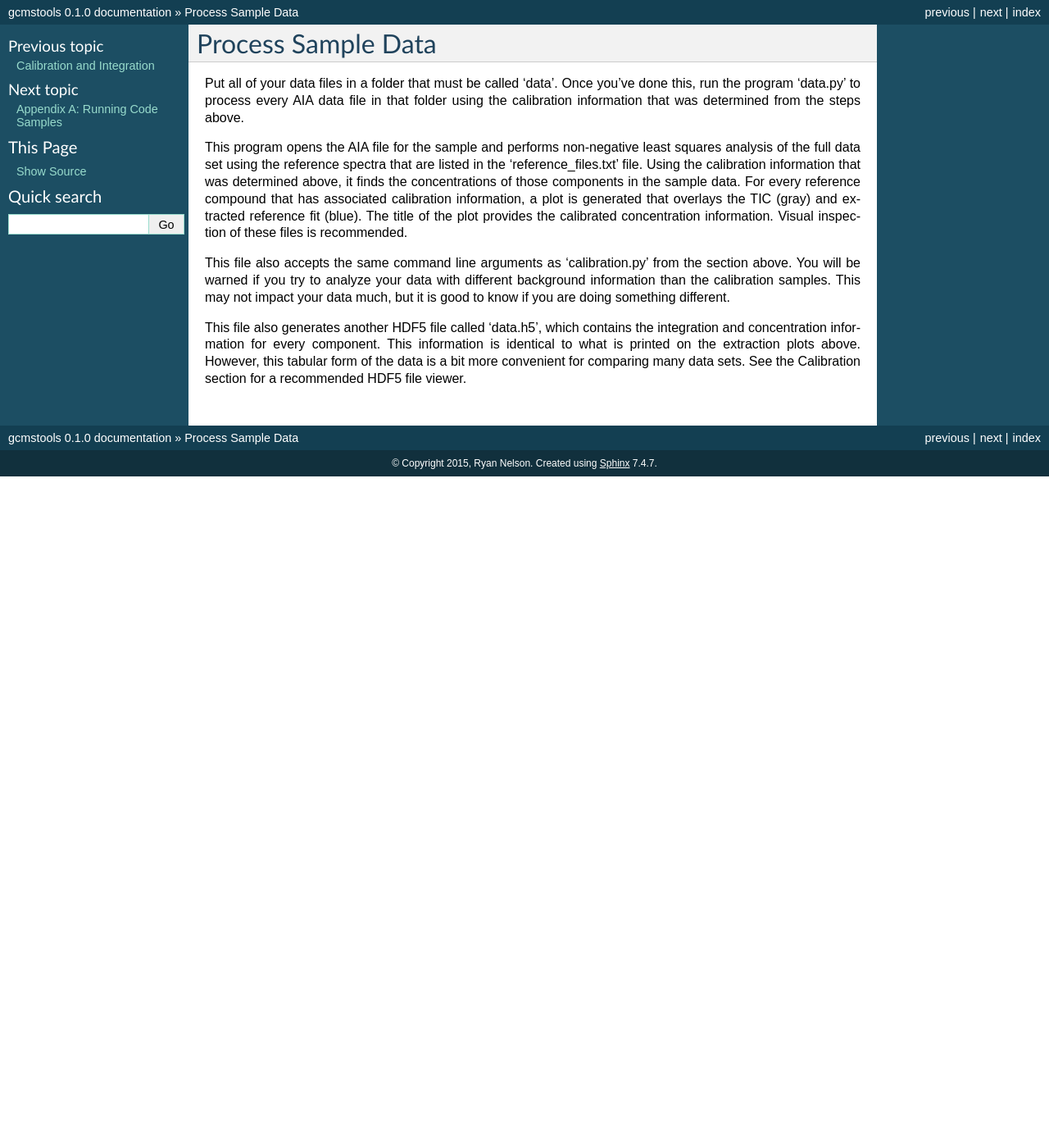
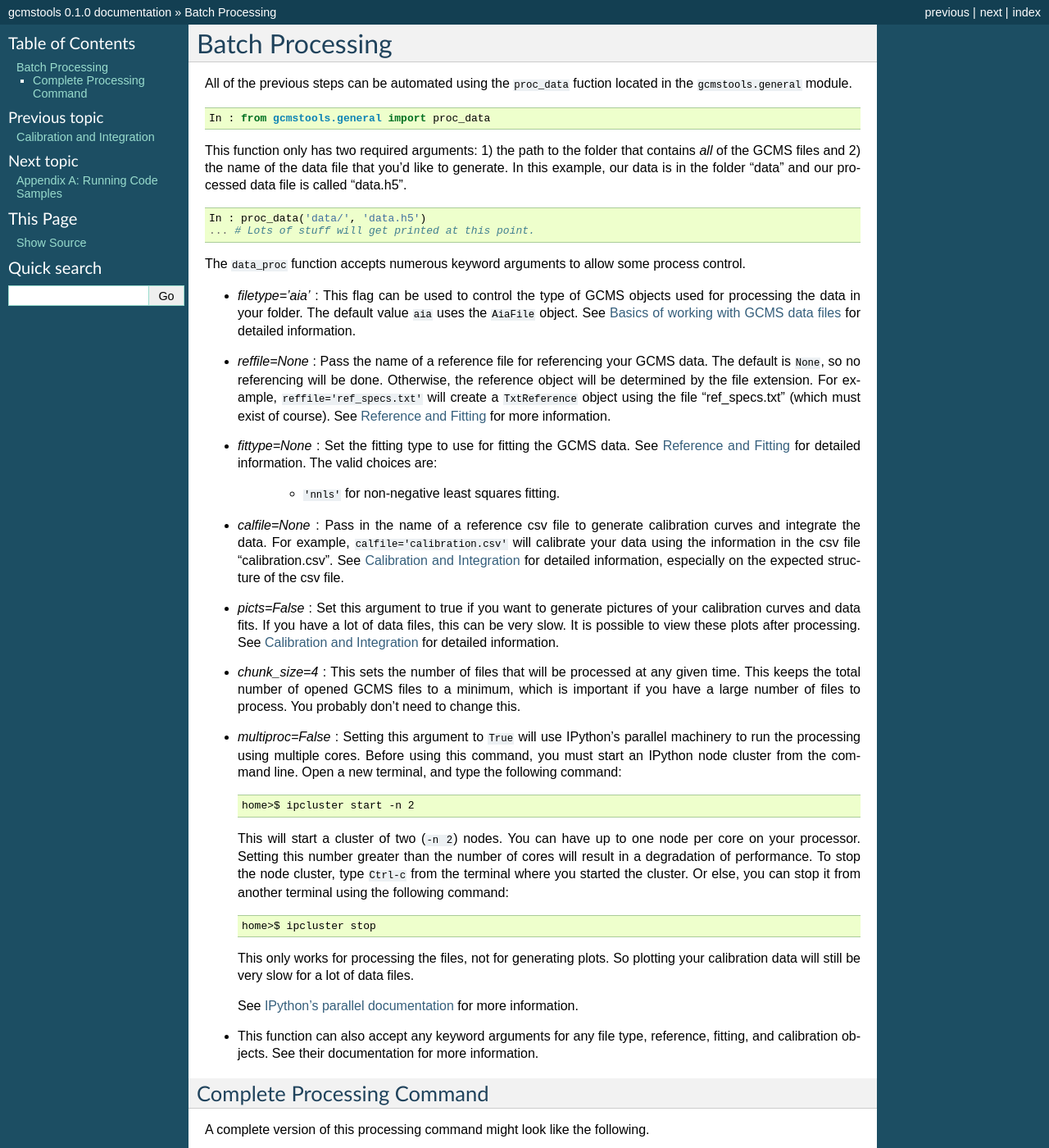
Before and after one commit to rnelsonchem/gcmstools, a Sphinx documentation site: the page built from docs/autoint.rst, in a window 1280 px wide and 1400 px high. Shown: the whole window at 82% size. Built offline with Sphinx 7.4.7, drawn with Linux system fonts in a browser that asks for light colours; some of the changed text lies outside the part shown.

Commit message:
Updated batch processing docs
Complete rewrite of batch processing docs.

```diff
--- a/docs/autoint.rst
+++ b/docs/autoint.rst
@@ -1,31 +1,99 @@
-.. _batch:
+Batch Processing
+################
 
-Process Sample Data
-###################
+All of the previous steps can be automated using the ``proc_data`` fuction
+located in the ``gcmstools.general`` module.
 
-Put all of your data files in a folder that must be called 'data'. Once you've
-done this, run the program 'data.py' to process every AIA data file in that
-folder using the calibration information that was determined from the steps
-above.
+.. code::
 
-This program opens the AIA file for the sample and performs non-negative least
-squares analysis of the full data set using the reference spectra that are
-listed in the 'reference\_files.txt' file. Using the calibration information
-that was determined above, it finds the concentrations of those components in
-the sample data. For every reference compound that has associated calibration
-information, a plot is generated that overlays the TIC (gray) and extracted
-reference fit (blue). The title of the plot provides the calibrated
-concentration information. Visual inspection of these files is recommended.
+    In : from gcmstools.general import proc_data
 
-This file also accepts the same command line arguments as 'calibration.py'
-from the section above. You will be warned if you try to analyze your data
-with different background information than the calibration samples. This may
-not impact your data much, but it is good to know if you are doing something
-different.
+This function only has two required arguments: 1) the path to the folder that
+contains *all* of the GCMS files and 2) the name of the data file that you'd
+like to generate. In this example, our data is in the folder "data" and our processed data file is called "data.h5".
 
-This file also generates another HDF5 file called 'data.h5', which contains
-the integration and concentration information for every component. This
-information is identical to what is printed on the extraction plots above.
-However, this tabular form of the data is a bit more convenient for comparing
-many data sets. See the Calibration section for a recommended HDF5 file
-viewer.
+.. code::
+
+    In : proc_data('data/', 'data.h5')
+    ... # Lots of stuff will get printed at this point.
+
+
+The ``data_proc`` function accepts numerous keyword arguments to allow some
+process control.
+
+* *filetype='aia'* : This flag can be used to control the type of GCMS objects
+  used for processing the data in your folder. The default value ``aia`` uses
+  the ``AiaFile`` object. See :doc:`basics` for detailed information.
+
+* *reffile=None* : Pass the name of a reference file for referencing your GCMS
+  data. The default is ``None``, so no referencing will be done. Otherwise,
+  the reference object will be determined by the file extension. For example,
+  ``reffile='ref_specs.txt'`` will create a ``TxtReference`` object using the
+  file "ref_specs.txt" (which must exist of course). See :doc:`fitting` for
+  more information.
+
+* *fittype=None* : Set the fitting type to use for fitting the GCMS data. See
+  :doc:`fitting` for detailed information. The valid choices are:
+
+    * ``'nnls'`` for non-negative least squares fitting.
+
+* *calfile=None* : Pass in the name of a reference csv file to generate
+  calibration curves and integrate the data. For example,
+  ``calfile='calibration.csv'`` will calibrate your data using the information
+  in the csv file "calibration.csv". See :doc:`calibration` for detailed
+  information, especially on the expected structure of the csv file.
+
+* *picts=False* : Set this argument to true if you want to generate pictures
+  of your calibration curves and data fits. If you have a lot of data files,
+  this can be very slow. It is possible to view these plots after processing.
+  See :doc:`calibration` for detailed information.
+
+* *chunk_size=4* : This sets the number of files that will be processed at any
+  given time. This keeps the total number of opened GCMS files to a minimum,
+  which is important if you have a large number of files to process. You
+  probably don't need to change this.
+
+* *multiproc=False* : Setting this argument to ``True`` will use IPython's
+  parallel machinery to run the processing using multiple cores. Before using
+  this command, you must start an IPython node cluster from the command line.
+  Open a new terminal, and type the following command::
+
+        home>$ ipcluster start -n 2
+
+  This will start a cluster of two (``-n 2``) nodes. You can have up to one
+  node per core on your processor. Setting this number greater than the number
+  of cores will result in a degradation of performance. To stop the node
+  cluster, type ``Ctrl-c`` from the terminal where you started the cluster. Or
+  else, you can stop it from another terminal using the following command::
+
+        home>$ ipcluster stop
+
+  This only works for processing the files, not for generating plots. So
+  plotting your calibration data will still be very slow for a lot of data
+  files.
+
+  See `IPython's parallel documentation`_ for more information.
+
+* This function can also accept any keyword arguments for any file type,
+  reference, fitting, and calibration objects. See their documentation for
+  more information.
+
+.. _IPython's parallel documentation: http://ipython.org/
+        ipython-doc/dev/parallel/
+
+
+Complete Processing Command
++++++++++++++++++++++++++++
+
+A complete version of this processing command might look like the following.
+
+.. code::
+
+    In : proc_data('data/', 'data.h5', filetype='aia', reffile='ref_spects.txt',
+            fittype='nnls', calfile='calibration.csv', multiproc=True)
+    ### Lot's of stuff gets printed
+    ...
+
+The HDF file "data.h5" contains all of your data. See the :doc:`storage`,
+:doc:`calibration` documentation and Appendix B for more information on how to
+view and plot these data.
```
Also changed, not shown: docs/start.rst (+4 -4 lines).
